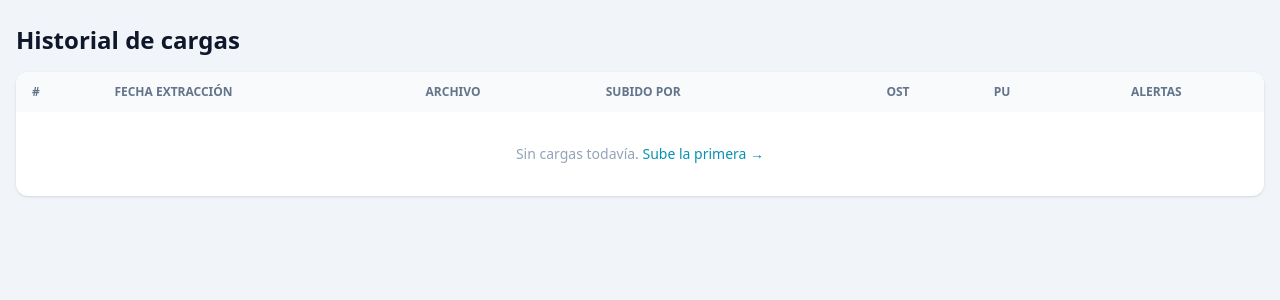
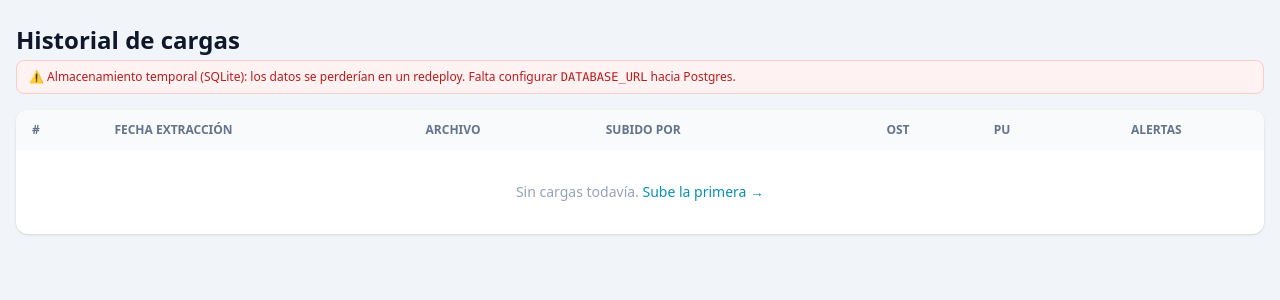
Before and after one commit to migvelang/taskmanager, a FastAPI app: page /cargas in a window 1280 px wide. Shown: the part 56-356 px from the top of the page. Run offline with FastAPI, Linux system fonts and the light colour scheme; the visitor is signed in with stand-in values (Sample User, id 1).

Commit message:
Protege y hace visible la persistencia de datos entre redeploys
Los datos viven en Postgres (servicio aparte), no en el contenedor, así que un
redeploy de la app no los borra; create_all nunca hace drop. Se agrega:
- Aviso en logs de arranque indicando la base usada y una ADVERTENCIA si se está
  usando SQLite (efímero) por una mala config de DATABASE_URL.
- Indicador visible en la página de Historial: "Almacenamiento persistente
  (PostgreSQL)" en verde, o alerta roja si es SQLite temporal.

Co-Authored-By: Claude Opus 4.8 <noreply@anthropic.com>
Claude-Session: https://claude.ai/code/session_01FsHTXVCgWdUVh4RsEPRZFg

```diff
--- a/sertec/app/main.py
+++ b/sertec/app/main.py
@@ -1,4 +1,6 @@
 """Punto de entrada de la app SERTEC (FastAPI)."""
+import logging
+
 from fastapi import FastAPI, Request
 from fastapi.responses import RedirectResponse
 from fastapi.staticfiles import StaticFiles
@@ -37,10 +39,36 @@ async def auth_redirect(request: Request, exc: StarletteHTTPException):
     )
 
 
+logger = logging.getLogger("sertec")
+
+
 @app.on_event("startup")
 def startup():
+    # Nunca se hace drop_all: create_all solo crea tablas que falten, así que los
+    # datos ya cargados sobreviven a cada redeploy.
     Base.metadata.create_all(bind=engine)
     _seed_admin()
+    _avisar_backend_datos()
+
+
+def _avisar_backend_datos():
+    """Avisa en los logs qué base se está usando y alerta si es efímera.
+
+    Con SQLite dentro del contenedor los datos se pierden en cada redeploy; con
+    Postgres persisten. Este aviso permite detectar de inmediato una mala
+    configuración de DATABASE_URL antes de perder cargas.
+    """
+    url = settings.DATABASE_URL
+    if url.startswith("sqlite"):
+        logger.warning(
+            "⚠️  SERTEC está usando SQLite (%s). Los datos se BORRAN en cada "
+            "redeploy. En producción define DATABASE_URL apuntando a Postgres.",
+            url,
+        )
+    else:
+        # Oculta credenciales al registrar el host.
+        host = url.split("@")[-1] if "@" in url else url
+        logger.info("SERTEC usando base persistente: %s", host)
 
 
 def _seed_admin():
--- a/sertec/app/routers/cargas.py
+++ b/sertec/app/routers/cargas.py
@@ -3,6 +3,7 @@ from fastapi import APIRouter, Depends, Request
 from fastapi.responses import RedirectResponse
 from sqlalchemy.orm import Session
 
+from ..config import settings
 from ..db import get_db
 from ..deps import require_admin, require_user
 from ..models import Carga, User
@@ -19,9 +20,11 @@ def listar(
     user: User = Depends(require_user),
 ):
     cargas = db.query(Carga).order_by(Carga.fecha_extraccion.desc()).all()
+    persistente = not settings.DATABASE_URL.startswith("sqlite")
     return templates.TemplateResponse(
         "cargas.html",
-        {"request": request, "user": user, "cargas": cargas, "ok": ok},
+        {"request": request, "user": user, "cargas": cargas, "ok": ok,
+         "persistente": persistente},
     )
 
 
--- a/sertec/app/templates/cargas.html
+++ b/sertec/app/templates/cargas.html
@@ -1,7 +1,13 @@
 {% extends "base.html" %}
 {% block title %}Historial de cargas · SERTEC{% endblock %}
 {% block content %}
-<h1 class="text-2xl font-bold text-slate-900 mb-4">Historial de cargas</h1>
+<h1 class="text-2xl font-bold text-slate-900 mb-1">Historial de cargas</h1>
+
+{% if persistente %}
+  <p class="text-xs text-emerald-700 mb-4">🛡️ Almacenamiento persistente (PostgreSQL): las cargas se conservan aunque se actualice la aplicación.</p>
+{% else %}
+  <p class="text-xs text-red-700 bg-red-50 border border-red-200 rounded-lg px-3 py-2 mb-4">⚠️ Almacenamiento temporal (SQLite): los datos se perderían en un redeploy. Falta configurar <code>DATABASE_URL</code> hacia Postgres.</p>
+{% endif %}
 
 {% if ok %}<div class="mb-4 text-sm text-emerald-700 bg-emerald-50 border border-emerald-200 rounded-lg px-3 py-2">✓ Carga #{{ ok }} procesada correctamente.</div>{% endif %}
 
```
